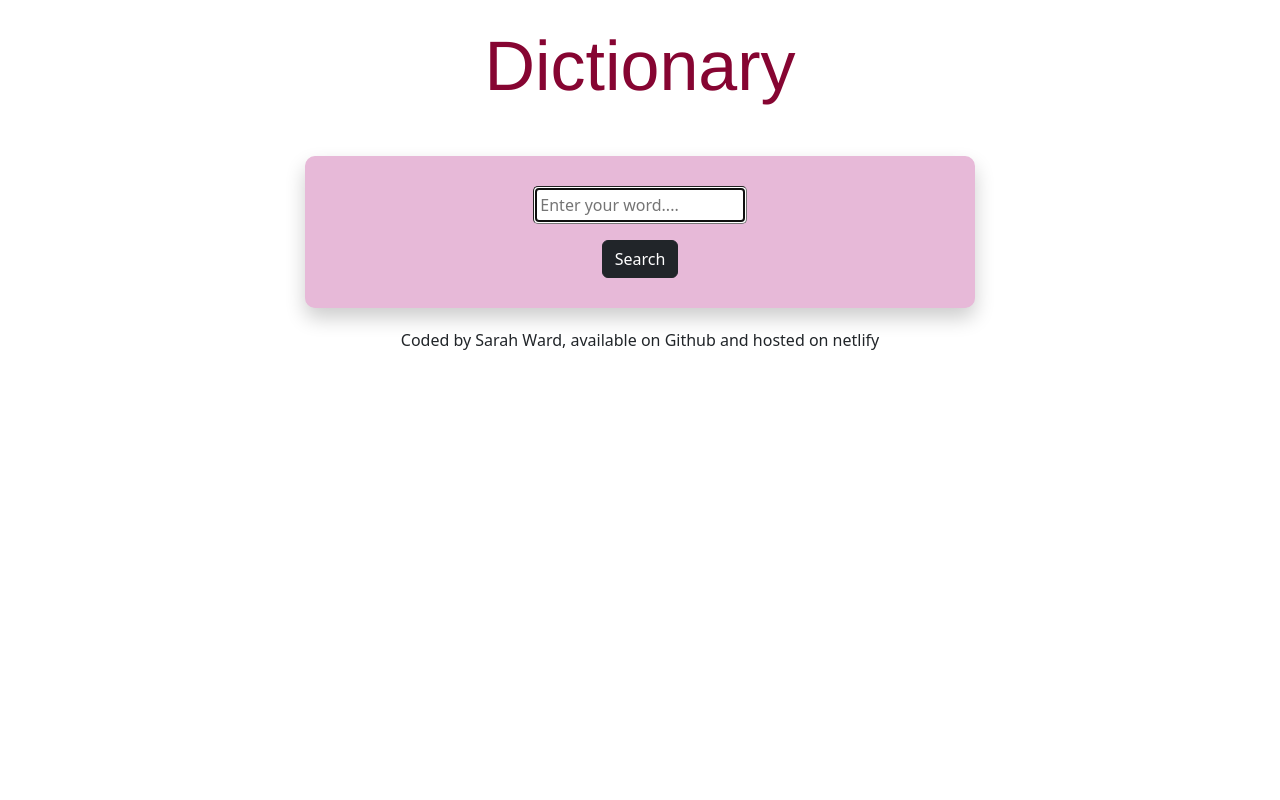
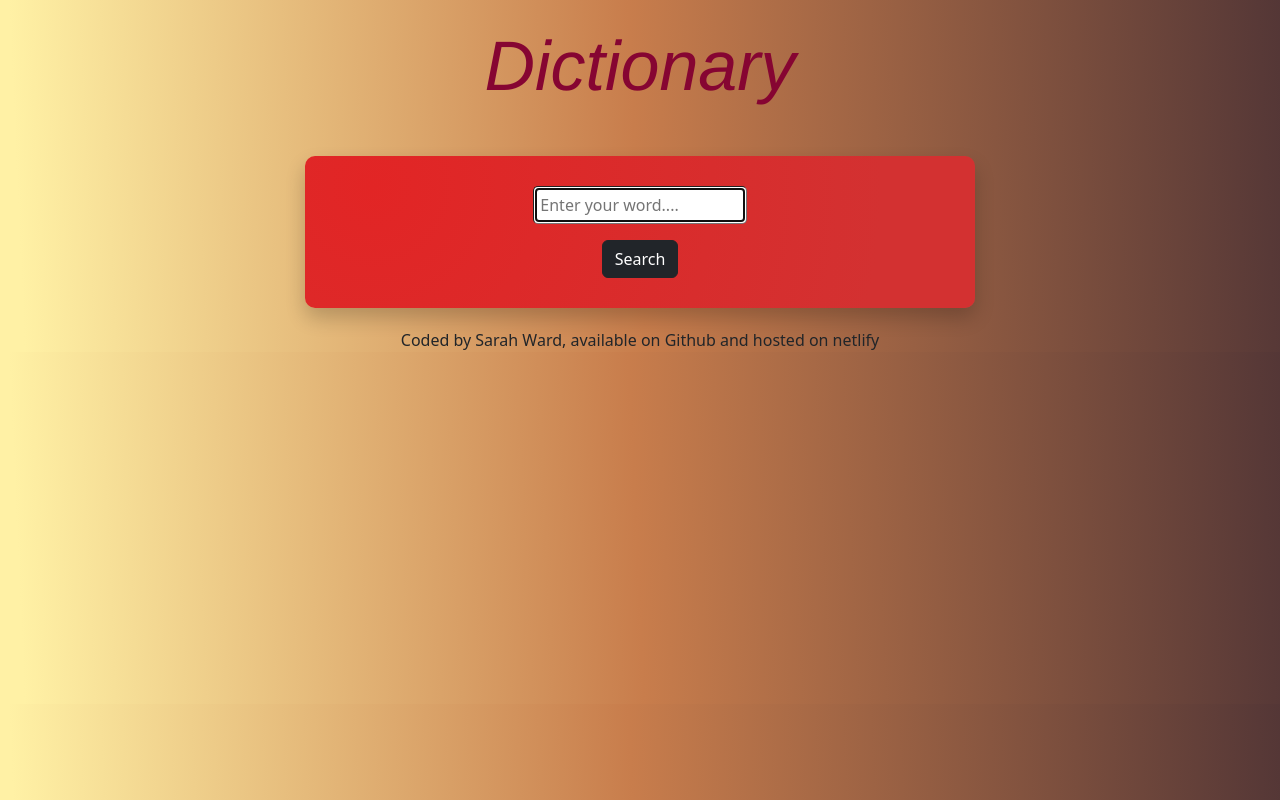
Before and after one commit to Sarahwcode/dictionary-react-1, a React (Create React App) app: page / in a window 1280 px wide. Built offline with nearby package versions, Linux system fonts and the light colour scheme; no server answers.

Commit message:
change in background colour

```diff
--- a/public/index.html
+++ b/public/index.html
@@ -40,5 +40,9 @@
       To create a production bundle, use `npm run build` or `yarn build`.
     -->
   </body>
-
+<style>
+  body {
+    background: linear-gradient(87.4deg, rgb(255, 241, 165) 1.9%, rgb(200, 125, 76) 49.7%, rgb(83, 54, 54) 100.5%);
+  }
+</style>
 </html>
--- a/src/App.js
+++ b/src/App.js
@@ -7,7 +7,7 @@ function App() {
     <div className="container">
 
        <header>
-        <h1 className='text-center mt-4 header'>Dictionary</h1>
+        <h1 className='text-center mt-4 header'><em>Dictionary</em></h1>
         </header>
   <main>
 <Dictionary keyWord = "Hope"/>
--- a/src/Dictionary.css
+++ b/src/Dictionary.css
@@ -6,7 +6,7 @@ width: 35%;
 max-width: 100%;
 }
 .dictionary section {
-    background-color: rgb(231, 185, 216);
+    background: radial-gradient(circle at 10% 20%, rgb(226, 37, 37) 0%, rgb(211, 49, 49) 82.8%);
     padding: 30px;
     border-radius: 10px;
     box-shadow: 0 10px 20px rgb(0 0 0 / 20%);
```
